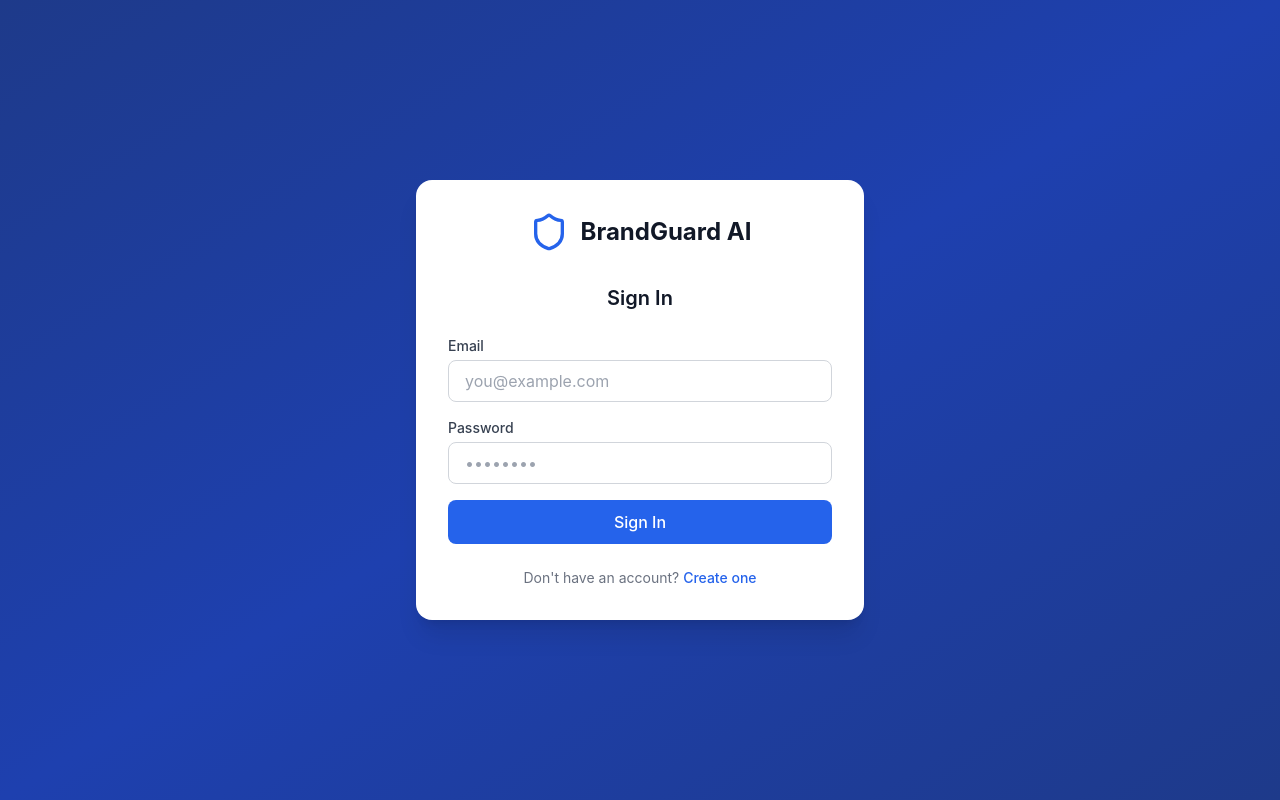
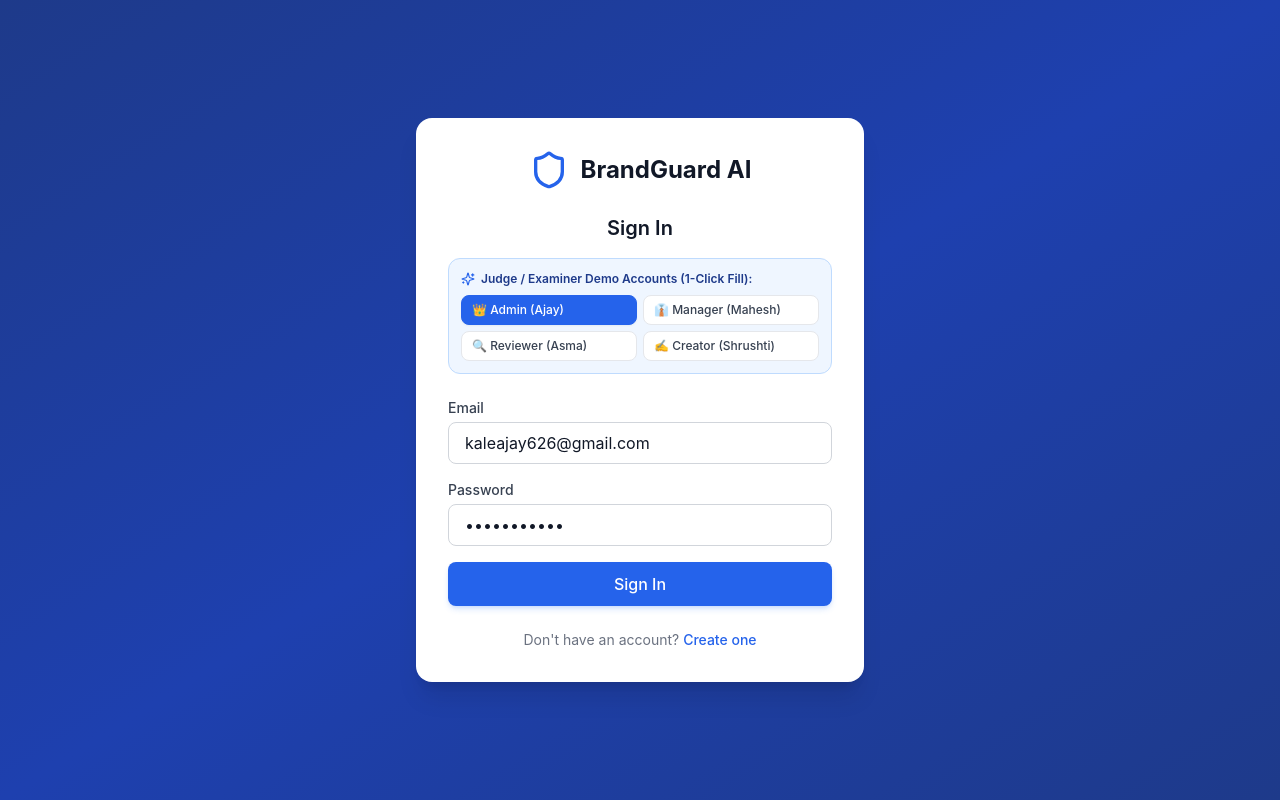
Before and after one commit to AJJU3836/BrandGuard-AI, a React (Vite) app in the folder frontend/: page /login in a window 1280 px wide. Built offline with nearby package versions, Linux system fonts and the light colour scheme; no server answers.

Commit message:
feat: add 1-click demo accounts and pre-warm cold-start notification on login

```diff
--- a/frontend/src/pages/Login.jsx
+++ b/frontend/src/pages/Login.jsx
@@ -1,19 +1,40 @@
-import { useState } from 'react'
+import { useState, useEffect } from 'react'
 import { Link, useNavigate } from 'react-router-dom'
 import { useAuth } from '../context/AuthContext'
-import { Shield } from 'lucide-react'
+import { Shield, Sparkles, Server } from 'lucide-react'
 import toast from 'react-hot-toast'
+import api from '../services/api'
 
 export default function Login() {
-  const [email, setEmail] = useState('')
-  const [password, setPassword] = useState('')
+  const [email, setEmail] = useState('kaleajay626@gmail.com')
+  const [password, setPassword] = useState('password123')
   const [loading, setLoading] = useState(false)
+  const [slowServerHint, setSlowServerHint] = useState(false)
   const { login } = useAuth()
   const navigate = useNavigate()
+
+  // Pre-warm backend on page load so cold-start starts early
+  useEffect(() => {
+    api.get('/').catch(() => {})
+  }, [])
+
+  // Timer to show cold-start message if request takes > 3s
+  useEffect(() => {
+    let timer
+    if (loading) {
+      timer = setTimeout(() => {
+        setSlowServerHint(true)
+      }, 3000)
+    } else {
+      setSlowServerHint(false)
+    }
+    return () => clearTimeout(timer)
+  }, [loading])
 
   const handleSubmit = async (e) => {
     e.preventDefault()
     setLoading(true)
+    setSlowServerHint(false)
     try {
       await login(email, password)
       toast.success('Welcome back!')
@@ -25,15 +46,74 @@ export default function Login() {
     }
   }
 
+  const fillDemo = (demoEmail) => {
+    setEmail(demoEmail)
+    setPassword('password123')
+  }
+
   return (
-    <div className="min-h-screen flex items-center justify-center bg-gradient-to-br from-brand-900 via-brand-800 to-blue-900">
+    <div className="min-h-screen flex items-center justify-center bg-gradient-to-br from-brand-900 via-brand-800 to-blue-900 px-4 py-8">
       <div className="bg-white rounded-2xl shadow-xl p-8 w-full max-w-md">
-        <div className="flex items-center justify-center gap-3 mb-8">
+        <div className="flex items-center justify-center gap-3 mb-6">
           <Shield className="w-10 h-10 text-brand-600" />
           <h1 className="text-2xl font-bold text-gray-900">BrandGuard AI</h1>
         </div>
 
-        <h2 className="text-xl font-semibold text-center mb-6">Sign In</h2>
+        <h2 className="text-xl font-semibold text-center mb-4">Sign In</h2>
+
+        {/* Demo Quick-Fill Bar for Examiners/Judges */}
+        <div className="mb-6 p-3 bg-blue-50 border border-blue-200 rounded-xl">
+          <div className="flex items-center gap-1.5 text-xs font-semibold text-blue-900 mb-2">
+            <Sparkles className="w-3.5 h-3.5 text-blue-600" />
+            <span>Judge / Examiner Demo Accounts (1-Click Fill):</span>
+          </div>
+          <div className="grid grid-cols-2 gap-1.5">
+            <button
+              type="button"
+              onClick={() => fillDemo('kaleajay626@gmail.com')}
+              className={`text-xs px-2.5 py-1.5 rounded-lg border font-medium text-left transition-all ${
+                email === 'kaleajay626@gmail.com'
+                  ? 'bg-brand-600 text-white border-brand-600 shadow-sm'
+                  : 'bg-white text-gray-700 border-gray-200 hover:border-brand-300'
+              }`}
+            >
+              👑 Admin (Ajay)
+            </button>
+            <button
+              type="button"
+              onClick={() => fillDemo('mahesh@innovex.com')}
+              className={`text-xs px-2.5 py-1.5 rounded-lg border font-medium text-left transition-all ${
+                email === 'mahesh@innovex.com'
+                  ? 'bg-brand-600 text-white border-brand-600 shadow-sm'
+                  : 'bg-white text-gray-700 border-gray-200 hover:border-brand-300'
+              }`}
+            >
+              👔 Manager (Mahesh)
+            </button>
+            <button
+              type="button"
+              onClick={() => fillDemo('asma@innovex.com')}
+              className={`text-xs px-2.5 py-1.5 rounded-lg border font-medium text-left transition-all ${
+                email === 'asma@innovex.com'
+                  ? 'bg-brand-600 text-white border-brand-600 shadow-sm'
+                  : 'bg-white text-gray-700 border-gray-200 hover:border-brand-300'
+              }`}
+            >
+              🔍 Reviewer (Asma)
+            </button>
+            <button
+              type="button"
+              onClick={() => fillDemo('shrushti@innovex.com')}
+              className={`text-xs px-2.5 py-1.5 rounded-lg border font-medium text-left transition-all ${
+                email === 'shrushti@innovex.com'
+                  ? 'bg-brand-600 text-white border-brand-600 shadow-sm'
+                  : 'bg-white text-gray-700 border-gray-200 hover:border-brand-300'
+              }`}
+            >
+              ✍️ Creator (Shrushti)
+            </button>
+          </div>
+        </div>
 
         <form onSubmit={handleSubmit} className="space-y-4">
           <div>
@@ -60,12 +140,22 @@ export default function Login() {
             />
           </div>
 
+          {/* Cold-Start Informative Alert */}
+          {slowServerHint && (
+            <div className="flex items-start gap-2.5 p-3 bg-amber-50 border border-amber-200 rounded-xl text-xs text-amber-800 animate-pulse">
+              <Server className="w-4 h-4 text-amber-600 flex-shrink-0 mt-0.5" />
+              <span>
+                <strong>Cloud server waking up...</strong> Render free tier spins up from sleep on first request (~20–30s). Please hold on!
+              </span>
+            </div>
+          )}
+
           <button
             type="submit"
             disabled={loading}
-            className="w-full bg-brand-600 text-white py-2.5 rounded-lg font-medium hover:bg-brand-700 transition-colors disabled:opacity-50"
+            className="w-full bg-brand-600 text-white py-2.5 rounded-lg font-medium hover:bg-brand-700 transition-colors disabled:opacity-50 shadow-md shadow-brand-500/20"
           >
-            {loading ? 'Signing in...' : 'Sign In'}
+            {loading ? 'Connecting & Signing In...' : 'Sign In'}
           </button>
         </form>
 
```
